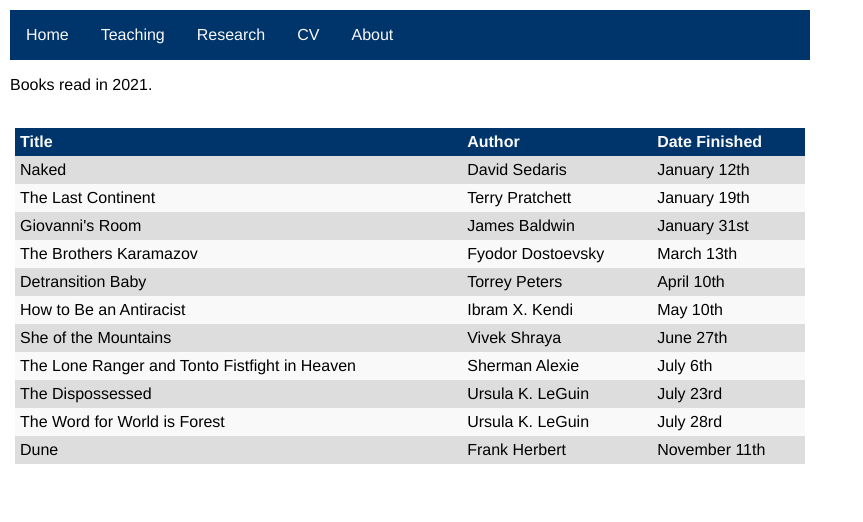
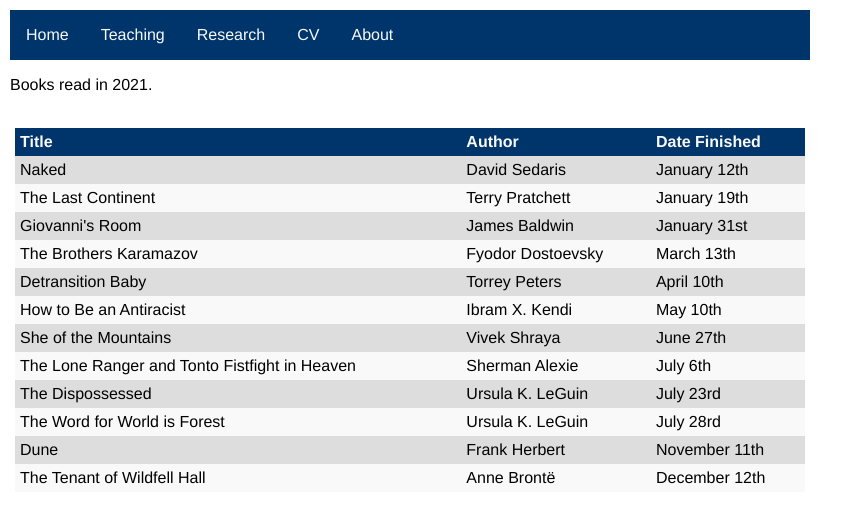
Before and after one commit to derictiger/derictiger.github.io, a plain HTML site: page books/2021.html in a window 1280 px wide. Shown: the whole page, without its empty margins (0-863 px from the left). Drawn offline with Linux system fonts and the light colour scheme.

Commit message:
added book

```diff
--- a/books/2021.html
+++ b/books/2021.html
@@ -109,6 +109,13 @@
 	<!-- Re-read, own -->
       </tr>
 
+      <tr>
+        <td>The Tenant of Wildfell Hall</td>
+	<td>Anne Brontë</td>
+        <td>December 12th</td>
+	<!-- read, library -->
+      </tr>
+
     </table>
 
     </div>
```
Also changed, not shown: 1 other file.
